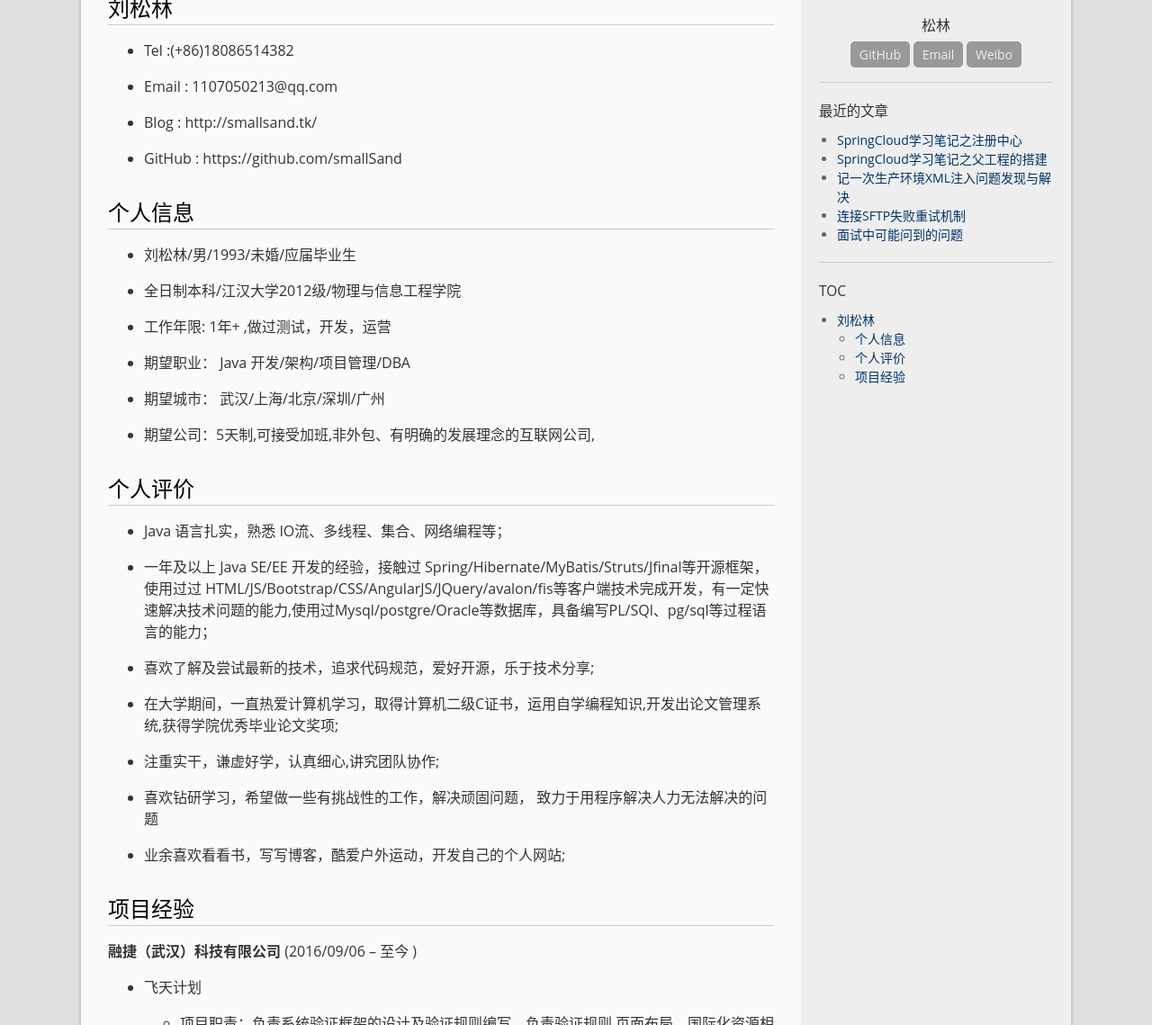
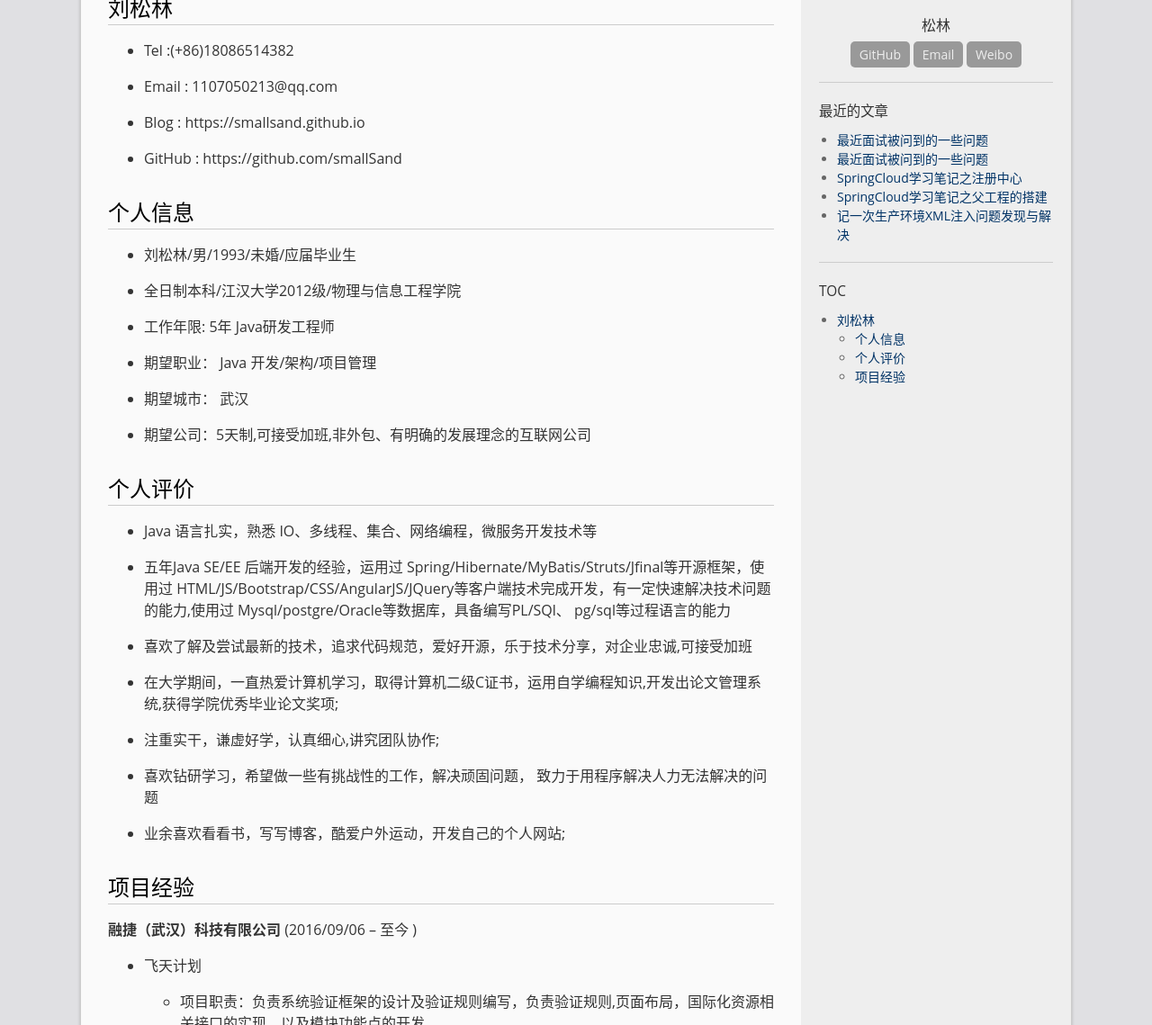
Before and after one commit to smallSand/smallSand.github.io, a Jekyll site: the page built from about.md, in a window 1280 px wide and 1400 px high, cut to the strip 261-1400 px from the top of the window. Shown: the whole strip at 90% size. Built offline with Jekyll 4.4.1, drawn with Linux system fonts in a browser that asks for light colours; comment, search, counter and statistics services are not loaded.

Commit message:
recent interview questions

```diff
--- /dev/null
+++ b/_posts/2021-07-23-how-to-track-when-java-project-started-cpu100.md
@@ -0,0 +1,48 @@
+---
+layout:  post
+title:  "最近面试被问到的一些问题"
+date:    2021-07-23
+excerpt: "最近经历了几场面试，记录下面试中被问到的一些问题，也算是对知识的一个巩固吧"
+categories:  面试
+comments: false
+---
+
+# Java项目启动后，CPU直接占用100%，怎么排查问题
+
+CPU直接占用100%，大部分原因是因为死循环导致的，现在问题就是如何定位到死循环的代码
+
+排查步骤 ：
+
+## 1.找到占用CPU高的进程ID
+
+通过top命令可以查到时哪个进程占用了过多的CPU资源
+![](https://smallsand.github.io/image/2018081008001.png)
+
+可以看出PID 733进程 的占用CPU 172%
+
+## 2.定位这个线程中占用CPU过高的进程ID
+
+ps -mp 【进程ID PID】 -o THREAD,tid,time
+
+ps -mp 733 -o THREAD,tid,time | sort -rn
+![](https://smallsand.github.io/image/2018081008002.png)
+
+查找进程733下的线程 可以看到TID 线程775占用了96%且持有了很长时间 其实到这一步基本上能猜测到应该是 肯定是有段代码发生了死循环
+
+
+## 3.把TID转换为16进制
+
+printf “%x” 【线程ID TID】
+
+printf "%x\n" 775
+![](https://smallsand.github.io/image/2018081008003.png)
+
+
+## 4.打印线程的堆栈信息 到了这一步具体看堆栈的日志来定位问题了
+
+ jstack 【进程ID PID】 | grep 【线程ID十六进制】 -A 10 -B 10
+ jstack 733 |grep 307 -A 30
+ ![](https://smallsand.github.io/image/2018081008004.png)
+
+ 通过堆栈可以定位找到对应的代码位置，通过分析代码可以找到死循环的原因
+  ![](https://smallsand.github.io/image/2018081008006.png)
--- /dev/null
+++ b/_posts/2021-07-23-some-recent-interview-questions.md
@@ -0,0 +1,12 @@
+---
+layout:  post
+title:  "最近面试被问到的一些问题"
+date:    2021-07-23
+excerpt: "最近经历了几场面试，记录下面试中被问到的一些问题，也算是对知识的一个巩固吧"
+categories:  面试
+comments: false
+---
+
+# Java项目启动后，CPU直接占用100%，怎么排查问题
+
+[goto](https://smallsand.github.io/archivers/how-to-track-when-java-project-started-cpu100)
--- a/about.md
+++ b/about.md
@@ -12,7 +12,7 @@
 
 - Email : 1107050213@qq.com
 
-- Blog : http://smallsand.tk/
+- Blog : https://smallsand.github.io
 
 - GitHub : https://github.com/smallSand
 
@@ -22,21 +22,23 @@
 
 - 全日制本科/江汉大学2012级/物理与信息工程学院
 
-- 工作年限: 1年+ ,做过测试，开发，运营
+- 工作年限: 5年 Java研发工程师
 
-- 期望职业： Java 开发/架构/项目管理/DBA
+- 期望职业： Java 开发/架构/项目管理
 
-- 期望城市： 武汉/上海/北京/深圳/广州
+- 期望城市： 武汉
 
-- 期望公司：5天制,可接受加班,非外包、有明确的发展理念的互联网公司,
+- 期望公司：5天制,可接受加班,非外包、有明确的发展理念的互联网公司
 
 ## 个人评价
 
-- Java 语言扎实，熟悉 IO流、多线程、集合、网络编程等；
+- Java 语言扎实，熟悉 IO、多线程、集合、网络编程，微服务开发技术等
 
-- 一年及以上 Java SE/EE 开发的经验，接触过 Spring/Hibernate/MyBatis/Struts/Jfinal等开源框架，使用过过 HTML/JS/Bootstrap/CSS/AngularJS/JQuery/avalon/fis等客户端技术完成开发，有一定快速解决技术问题的能力,使用过Mysql/postgre/Oracle等数据库，具备编写PL/SQl、pg/sql等过程语言的能力；
+- 五年Java SE/EE 后端开发的经验，运用过 Spring/Hibernate/MyBatis/Struts/Jfinal等开源框架，使用过
+HTML/JS/Bootstrap/CSS/AngularJS/JQuery等客户端技术完成开发，有一定快速解决技术问题的能力,使用过
+Mysql/postgre/Oracle等数据库，具备编写PL/SQl、 pg/sql等过程语言的能力
 
-- 喜欢了解及尝试最新的技术，追求代码规范，爱好开源，乐于技术分享;
+- 喜欢了解及尝试最新的技术，追求代码规范，爱好开源，乐于技术分享，对企业忠诚,可接受加班
 
 - 在大学期间，一直热爱计算机学习，取得计算机二级C证书，运用自学编程知识,开发出论文管理系统,获得学院优秀毕业论文奖项;
 
```
Also changed, not shown: other parts of about.md (+0 -4 lines), image/2018081008001.png (added), image/2018081008002.png (added), image/2018081008003.png (added), image/2018081008004.png (added), image/2018081008006.png (added).
